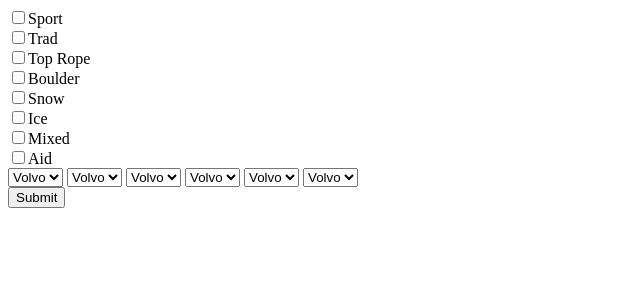
After one commit to rankrh/MountainProject, a Django app: template mpproj/routefinder/templates/routefinder/search.html in a window 1280 px wide. The commit adds this page. Shown: the top 300 px of the page, without its empty margins (0-640 px from the left). Run offline with Django 3.2, Linux system fonts and the light colour scheme; the template is opened without the code that fills it, so the values that code supplies are empty.

Commit message:
Search skeleton

```diff
--- /dev/null
+++ b/mpproj/routefinder/static/routefinder/search.js
@@ -0,0 +1,3 @@
+function climbing_style_handler(this) {
+
+}
--- a/mpproj/routefinder/templates/routefinder/route.html
+++ b/mpproj/routefinder/templates/routefinder/route.html
@@ -4,7 +4,7 @@
     <head>
         <meta charset="UTF-8">
         <title>{{ route_name }}</title>
-        <link rel='stylesheet' type="text/css" href="{% static 'routefinder/style.css' %}"
+        <link rel='stylesheet' type="text/css" href="{% static 'routefinder/style.css' %}">
     </head>
     <body>
         <section>
--- /dev/null
+++ b/mpproj/routefinder/templates/routefinder/search.html
@@ -0,0 +1,64 @@
+<!DOCTYPE html>
+{% load static %}
+<html>
+    <head>
+        <meta charset="UTF-8">
+        <title>Search</title>
+        <link rel='stylesheet' type="text/css" href="{% static 'routefinder/style.css' %}">
+    </head>
+    <body>
+        <form method="GET">
+            <div id="styles">
+                <input type="checkbox" id="rock" name="sport" value='True' onclick="climbing_style_handler(this)">Sport<br>
+                <input type="checkbox" id="rock" name="trad" value='True' onclick="climbing_style_handler(this)">Trad<br>
+                <input type="checkbox" id="rock" name="tr" value='True' onclick="climbing_style_handler(this)">Top Rope<br>
+                <input type="checkbox" id="boulder" name="boulder" value='True' onclick="climbing_style_handler(this)">Boulder<br>
+                <input type="checkbox" id="snow" name="snow" value='True' onclick="climbing_style_handler(this)">Snow<br>
+                <input type="checkbox" id="ice" name="ice" value='True' onclick="climbing_style_handler(this)">Ice<br>
+                <input type="checkbox" id="mixed" name="mixed" value='True' onclick="climbing_style_handler(this)">Mixed<br>
+                <input type="checkbox" id="aid" name="aid" value='True' onclick="climbing_style_handler(this)">Aid<br>
+            </div>
+            <div id="grade">
+                <select name="rope">
+                    <option value="volvo">Volvo</option>
+                    <option value="saab">Saab</option>
+                    <option value="fiat">Fiat</option>
+                    <option value="audi">Audi</option>
+                </select>
+                <select name="boulder">
+                    <option value="volvo">Volvo</option>
+                    <option value="saab">Saab</option>
+                    <option value="fiat">Fiat</option>
+                    <option value="audi">Audi</option>
+                </select>
+                <select name="snow">
+                    <option value="volvo">Volvo</option>
+                    <option value="saab">Saab</option>
+                    <option value="fiat">Fiat</option>
+                    <option value="audi">Audi</option>
+                </select>
+                <select name="ice">
+                    <option value="volvo">Volvo</option>
+                    <option value="saab">Saab</option>
+                    <option value="fiat">Fiat</option>
+                    <option value="audi">Audi</option>
+                </select>
+                <select name="mixed">
+                    <option value="volvo">Volvo</option>
+                    <option value="saab">Saab</option>
+                    <option value="fiat">Fiat</option>
+                    <option value="audi">Audi</option>
+                </select>
+                <select name="aid">
+                    <option value="volvo">Volvo</option>
+                    <option value="saab">Saab</option>
+                    <option value="fiat">Fiat</option>
+                    <option value="audi">Audi</option>
+                </select>
+
+            </div>
+            <input type="submit">
+        </form>
+        <script src="{% static search.js %}"></script>
+    </body>
+</html>
--- a/mpproj/routefinder/views.py
+++ b/mpproj/routefinder/views.py
@@ -11,7 +11,7 @@ def index(request):
     return HttpResponse('This is the routes page')
 
 def search(request):
-    return HttpResponse('This is the search page')
+    return render(request, 'routefinder/search.html')
 
 def results(request):
     return HttpResponse('This is the results page')
```
